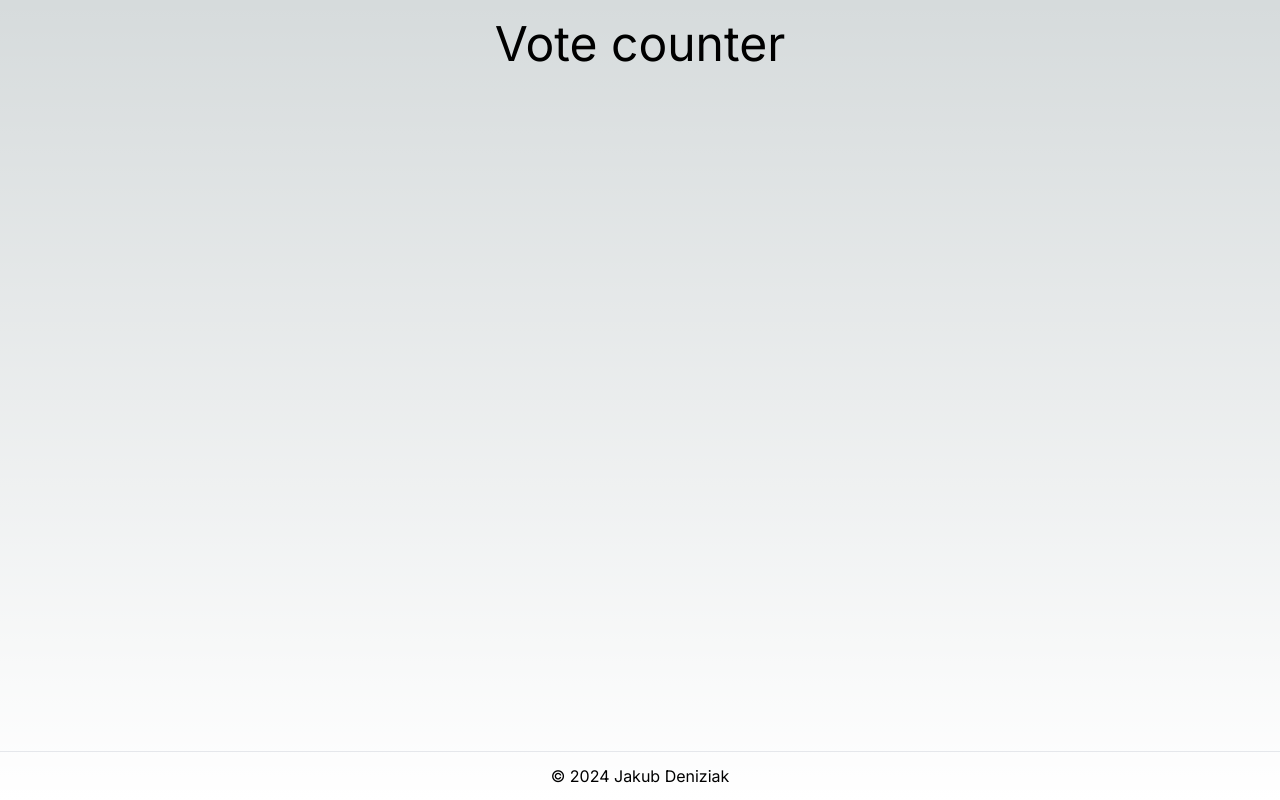
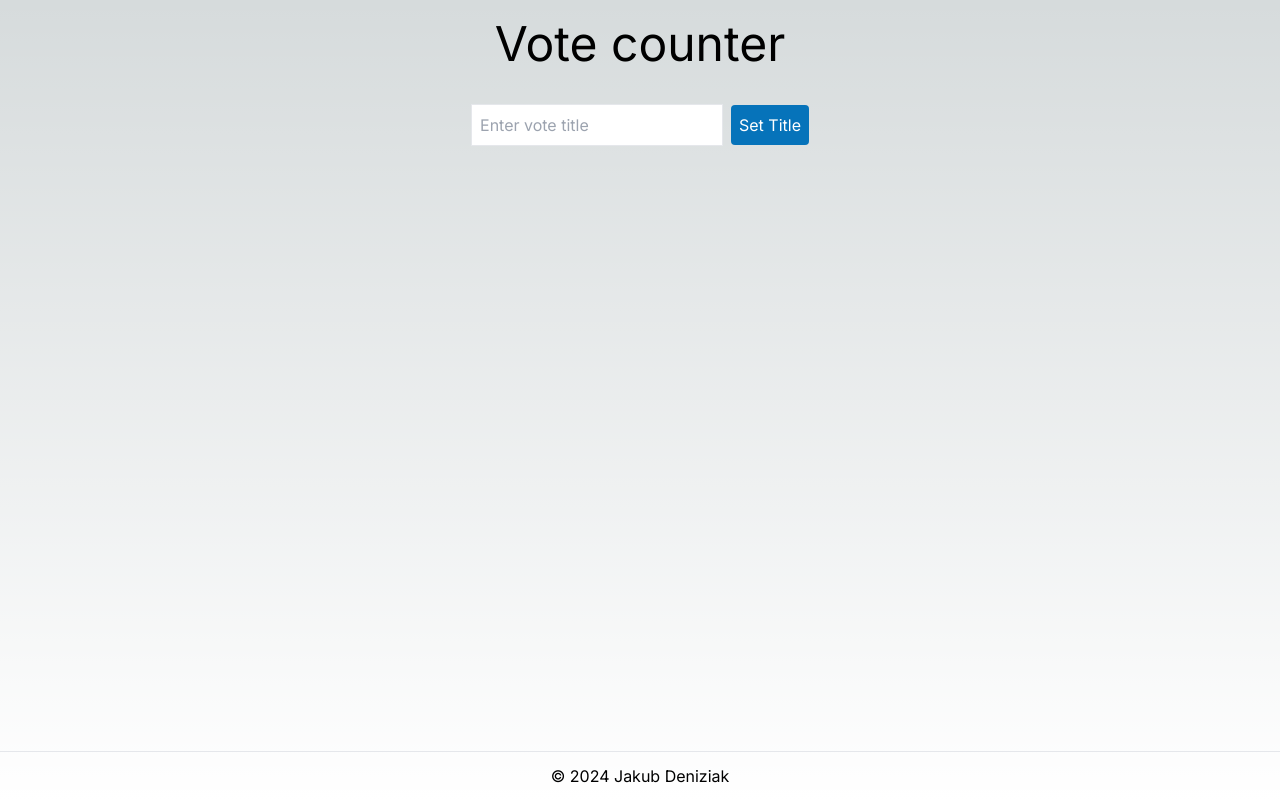
Before and after one commit to jakubdeniziak/vote-counter, a Next.js app: page / in a window 1280 px wide. Built offline with nearby package versions, Linux system fonts and the light colour scheme.

Commit message:
Add option to insert vote title

```diff
--- /dev/null
+++ b/src/app/components/VoteSetup.jsx
@@ -0,0 +1,34 @@
+import { useState } from 'react';
+
+const VoteSetup = ({ voteTitle, setVoteTitle }) => {
+    const [inputValue, setInputValue] = useState(voteTitle);
+
+    const handleInputChange = (e) => {
+        setInputValue(e.target.value);
+    };
+
+    const handleTitleChange = () => {
+        setVoteTitle(inputValue);
+        setInputValue('');
+    };
+
+    return (
+        <section className="text-center mt-4">
+            <input
+                type="text"
+                value={inputValue}
+                onChange={handleInputChange}
+                placeholder="Enter vote title"
+                className="text-primary border p-2 mr-2"
+            />
+            <button
+                onClick={handleTitleChange}
+                className="bg-accent text-secondary p-2 rounded"
+            >
+                Set Title
+            </button>
+        </section>
+    )
+}
+
+export default VoteSetup
--- a/src/app/page.tsx
+++ b/src/app/page.tsx
@@ -1,11 +1,19 @@
+"use client";
+
+import { useState } from 'react';
 import Header from "./components/Header";
+import VoteSetup from "./components/VoteSetup";
 import Footer from "./components/Footer";
 
 export default function Home() {
+  const [voteTitle, setVoteTitle] = useState('');
+
   return (
     <div className="h-screen text-center">
       <Header />
       <main>
+        <h2 className='text-3xl'>{voteTitle}</h2>
+        <VoteSetup voteTitle={voteTitle} setVoteTitle={setVoteTitle} />
       </main>
       <Footer />
     </div>
```
